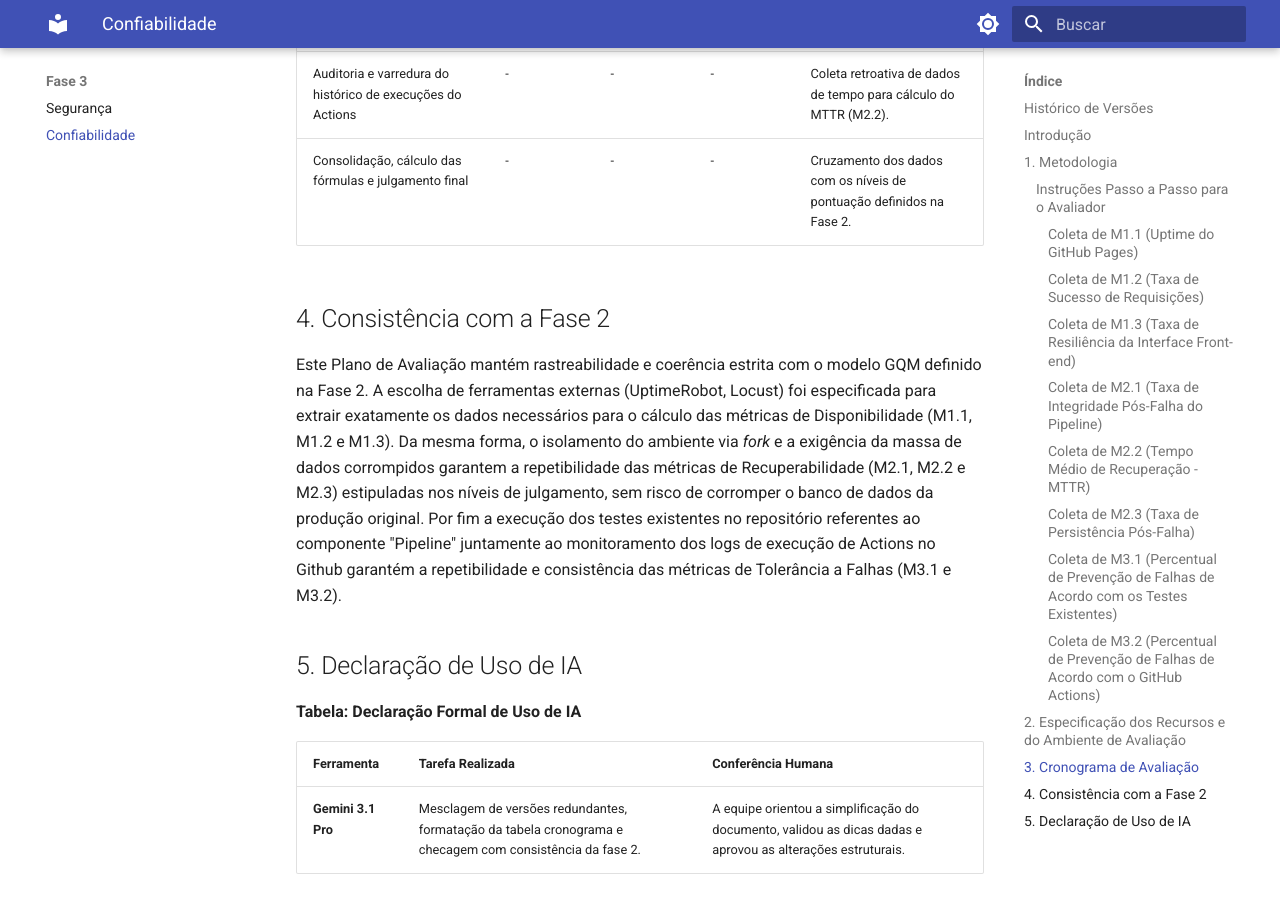
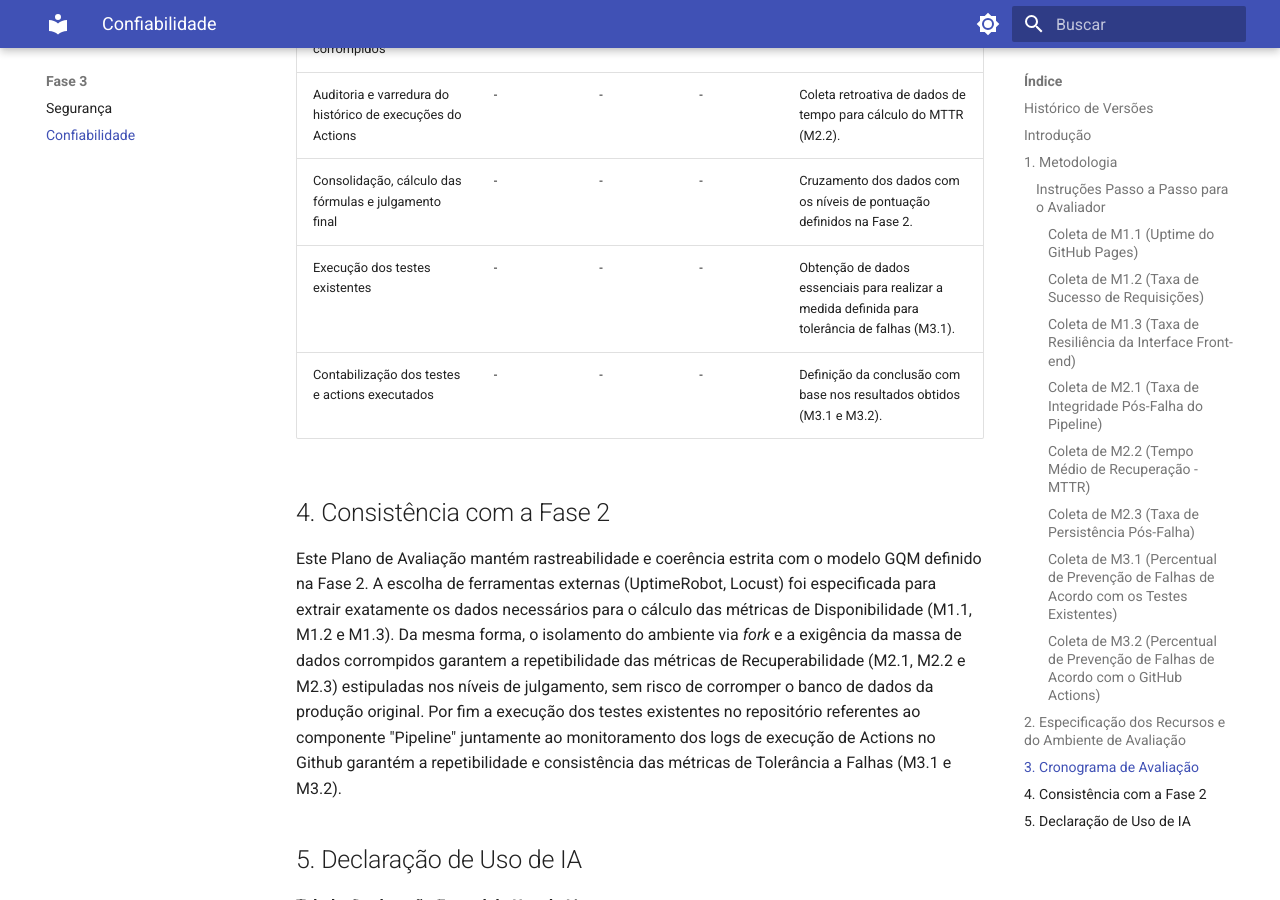
Before and after one commit to FCTE-Qualidade-de-Software-1/2026-1_T02_ROBERTA_WILLIAMS, an MkDocs documentation site: the page built from docs/fase3/confiabilidade.md, in a window 1280 px wide and 900 px high, scrolled down 5161 px. Built offline with MkDocs 1.6.1 and Material for MkDocs 9.7.7, drawn with Linux system fonts in a browser that asks for light colours.

Commit message:
tabela fase 3

```diff
--- a/docs/fase3/confiabilidade.md
+++ b/docs/fase3/confiabilidade.md
@@ -118,6 +118,9 @@ O método consiste na execução de testes controlados de injeção de falhas em
 | Injeção de erros no script e processamento da pasta de arquivos corrompidos | -           | -      | -       | Obtenção dos resultados de integridade e persistência (M2.1 e M2.3). |
 | Auditoria e varredura do histórico de execuções do Actions                  | -           | -      | -       | Coleta retroativa de dados de tempo para cálculo do MTTR (M2.2).     |
 | Consolidação, cálculo das fórmulas e julgamento final                       | -           | -      | -       | Cruzamento dos dados com os níveis de pontuação definidos na Fase 2. |
+| Execução dos testes existentes | -           | -      | -       | Obtenção de dados essenciais para realizar a medida definida para tolerância de falhas (M3.1). |
+| Contabilização dos testes e actions executados | -           | -      | -       | Definição da conclusão com base nos resultados obtidos (M3.1 e M3.2). |
+
 
 ## 4. Consistência com a Fase 2
 
```
